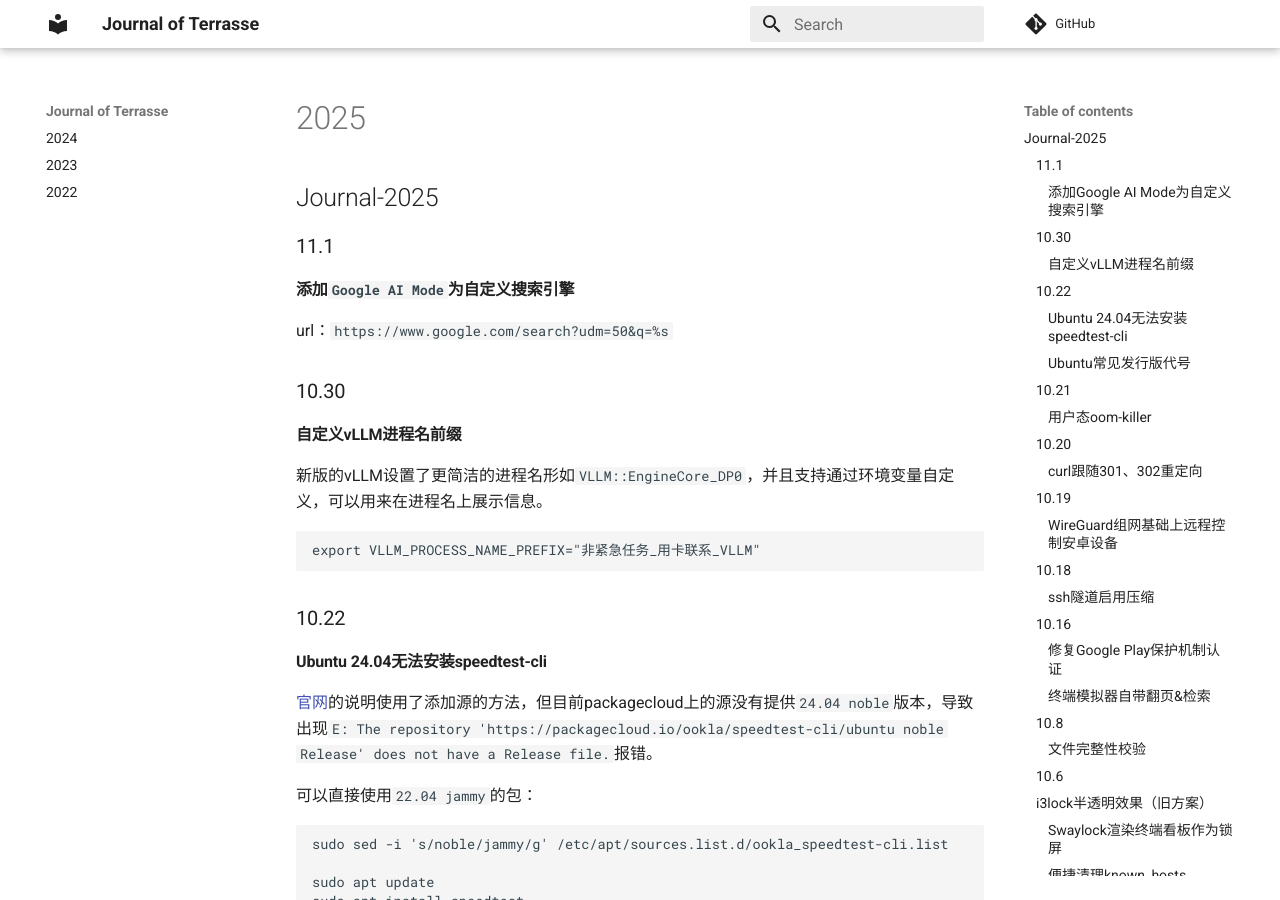
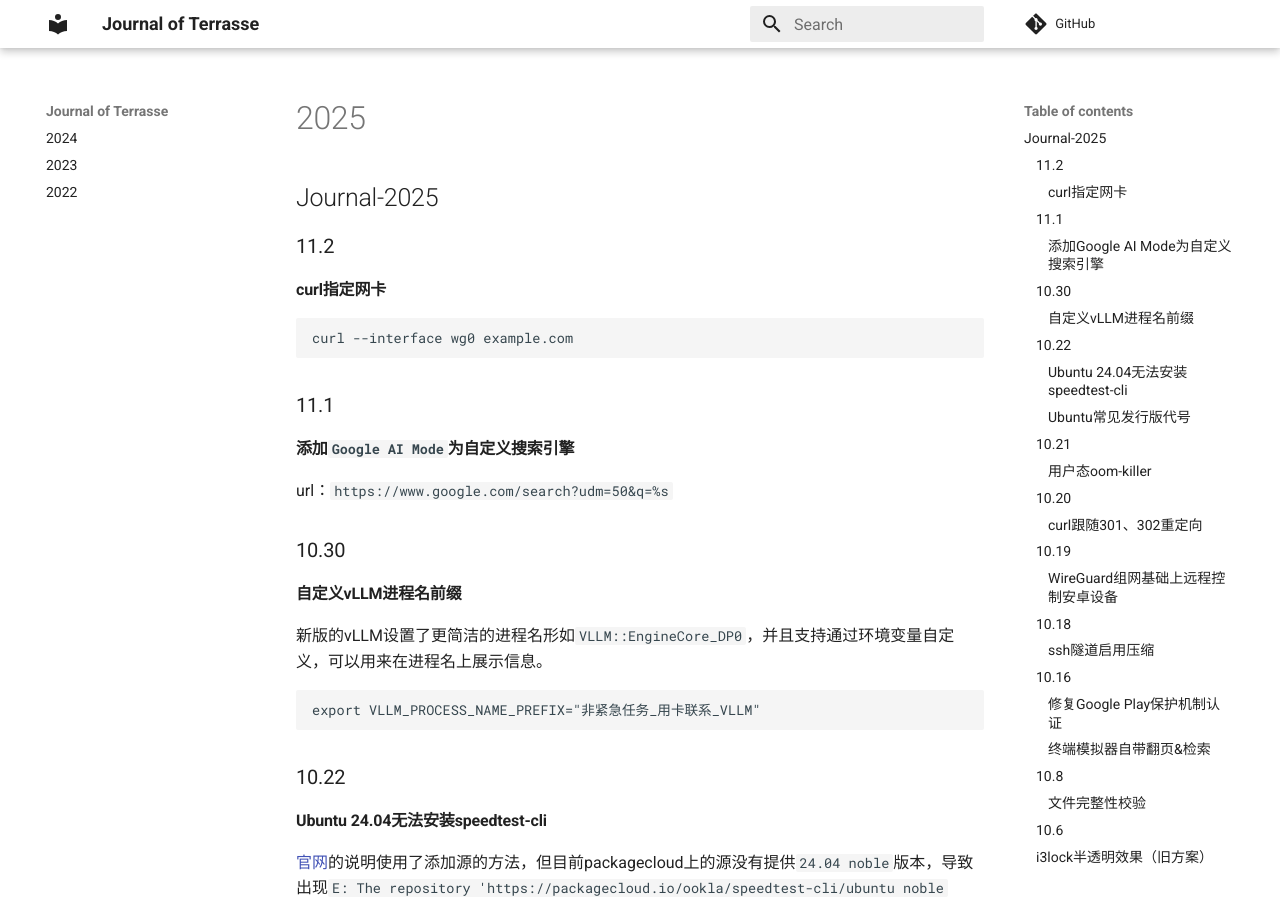
Before and after one commit to Jerry-Terrasse/journal, an MkDocs documentation site: the page built from docs/2025.md, in a window 1280 px wide and 900 px high. Built offline with MkDocs 1.6.1 and Material for MkDocs 9.7.7, drawn with Linux system fonts in a browser that asks for light colours; comment, search, counter and statistics services are not loaded.

Commit message:
update (Sun Nov  2 01:21:34 PM CST 2025)

````diff
--- a/docs/2025.md
+++ b/docs/2025.md
@@ -1,4 +1,12 @@
 ## Journal-2025
+
+### 11.2
+
+#### curl指定网卡
+
+```shell
+curl --interface wg0 example.com
+```
 
 ### 11.1
 
````
